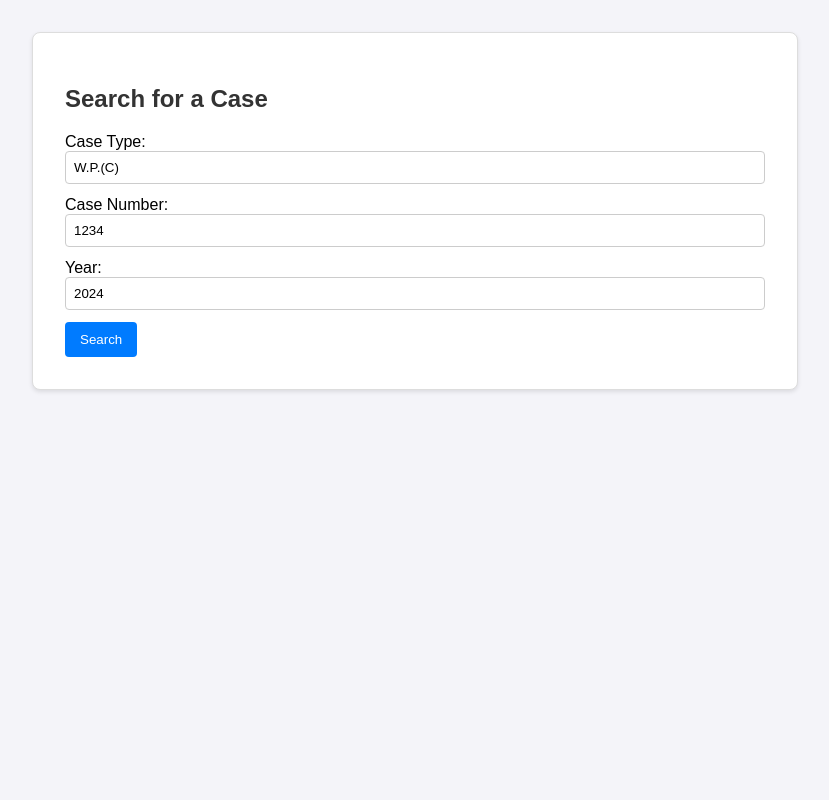
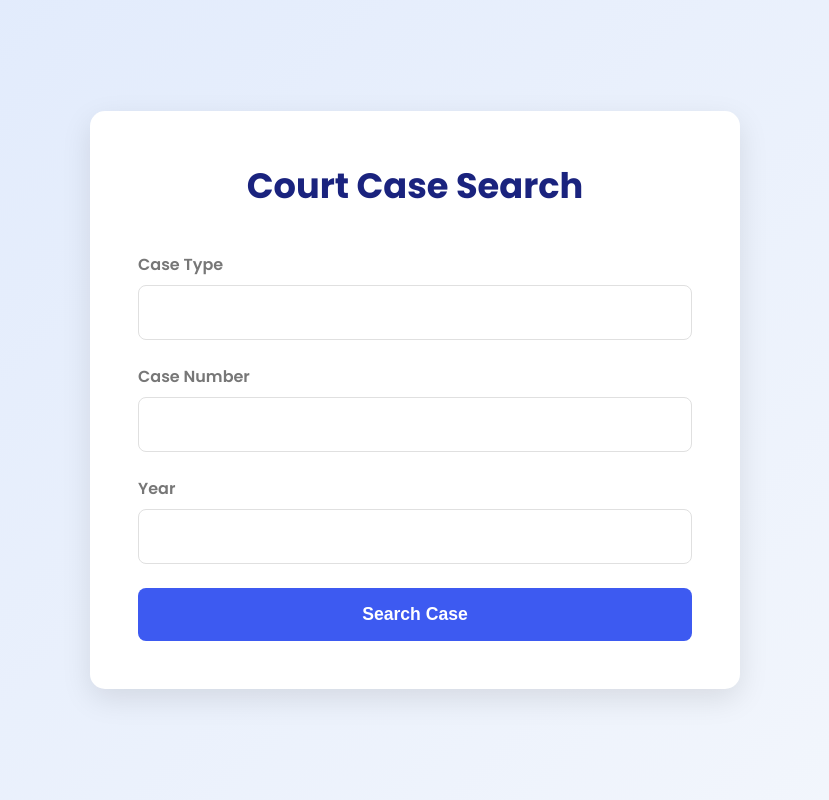
Before and after one commit to Adittii72/task1, a Django app: page / in a window 1280 px wide. Shown: the whole page, without its empty margins (225-1054 px from the left). Run offline with Django 5.2, Linux system fonts and the light colour scheme.

Commit message:
did some final changes as required.

```diff
--- a/core/templates/case_search.html
+++ b/core/templates/case_search.html
@@ -3,50 +3,212 @@
 <head>
     <meta charset="UTF-8">
     <meta name="viewport" content="width=device-width, initial-scale=1.0">
-    <title>Court Data Fetcher</title>
+    <title>Court Case Search | Pro</title>
+    <link rel="preconnect" href="https://fonts.googleapis.com">
+    <link rel="preconnect" href="https://fonts.gstatic.com" crossorigin>
+    <link href="https://fonts.googleapis.com/css2?family=Poppins:wght@400;600;700&display=swap" rel="stylesheet">
     <style>
-        body { font-family: sans-serif; margin: 2em; background-color: #f4f4f9; }
-        .container { max-width: 700px; margin: auto; padding: 2em; border: 1px solid #ddd; border-radius: 8px; background-color: white; box-shadow: 0 2px 4px rgba(0,0,0,0.1); }
-        input { width: 100%; padding: 8px; margin-bottom: 12px; box-sizing: border-box; border: 1px solid #ccc; border-radius: 4px; }
-        button { padding: 10px 15px; background-color: #007bff; color: white; border: none; cursor: pointer; border-radius: 4px; }
-        button:hover { background-color: #0056b3; }
-        .results { margin-top: 2em; border-top: 1px solid #eee; padding-top: 1em; }
-        h2, h3 { color: #333; }
-        p { line-height: 1.6; }
+        :root {
+            --primary-color: #3d5af1;
+            --primary-hover: #304ffe;
+            --background-color: #f4f7fc;
+            --card-background: #ffffff;
+            --text-color: #333;
+            --subtle-text: #777;
+            --border-color: #e0e0e0;
+            --shadow: 0 10px 30px rgba(0, 0, 0, 0.1);
+        }
+
+        * { box-sizing: border-box; margin: 0; padding: 0; }
+
+        body {
+            font-family: 'Poppins', sans-serif;
+            background: linear-gradient(135deg, #e0eafc, var(--background-color));
+            color: var(--text-color);
+            display: flex;
+            justify-content: center;
+            align-items: center;
+            min-height: 100vh;
+            padding: 20px;
+        }
+
+        .card {
+            width: 100%;
+            max-width: 650px;
+            background-color: var(--card-background);
+            padding: 3em;
+            border-radius: 15px;
+            box-shadow: var(--shadow);
+            animation: fadeIn 0.8s ease-out;
+        }
+
+        @keyframes fadeIn {
+            from { opacity: 0; transform: translateY(20px); }
+            to { opacity: 1; transform: translateY(0); }
+        }
+
+        .header { text-align: center; margin-bottom: 2.5em; }
+        .header h1 { font-size: 2.2em; color: #1a237e; }
+
+        .form-group { margin-bottom: 1.5em; }
+        label { display: block; margin-bottom: 0.5em; font-weight: 600; color: var(--subtle-text); }
+
+        input[type="text"] {
+            width: 100%;
+            padding: 14px;
+            border: 1px solid var(--border-color);
+            border-radius: 8px;
+            font-size: 1em;
+            font-family: 'Poppins', sans-serif;
+            transition: all 0.3s;
+        }
+
+        input[type="text"]:focus {
+            outline: none;
+            border-color: var(--primary-color);
+            box-shadow: 0 0 0 4px rgba(61, 90, 241, 0.2);
+        }
+
+        .submit-btn {
+            width: 100%;
+            padding: 16px;
+            font-size: 1.1em;
+            font-weight: 700;
+            color: #fff;
+            background-color: var(--primary-color);
+            border: none;
+            border-radius: 8px;
+            cursor: pointer;
+            transition: all 0.3s;
+            position: relative;
+        }
+
+        .submit-btn:hover {
+            background-color: var(--primary-hover);
+            transform: translateY(-3px);
+            box-shadow: 0 4px 15px rgba(61, 90, 241, 0.4);
+        }
+
+        .submit-btn.loading {
+            cursor: not-allowed;
+            background-color: var(--primary-hover);
+        }
+
+        .submit-btn .spinner {
+            display: none;
+            border: 3px solid rgba(255, 255, 255, 0.3);
+            border-radius: 50%;
+            border-top-color: #fff;
+            width: 20px;
+            height: 20px;
+            animation: spin 1s ease-in-out infinite;
+            margin: 0 auto;
+        }
+
+        .submit-btn.loading .btn-text { display: none; }
+        .submit-btn.loading .spinner { display: block; }
+
+        @keyframes spin { to { transform: rotate(360deg); } }
+
+        .results {
+            margin-top: 3em;
+            border-top: 1px solid #e9ecef;
+            padding-top: 2em;
+            animation: fadeIn 1s ease-out;
+        }
+
+        .results h3 { margin-bottom: 1em; color: #1a237e; text-align: center; }
+
+        .result-item {
+            display: flex;
+            align-items: center;
+            padding: 1em;
+            border-radius: 8px;
+            margin-bottom: 0.8em;
+            background-color: #f8f9fa;
+        }
+
+        .result-item span:first-child {
+            font-weight: 600;
+            color: #555;
+            flex-basis: 40%;
+        }
+
+        .result-item span:last-child {
+            flex-basis: 60%;
+            text-align: right;
+        }
+
+        @media (max-width: 600px) {
+            body { padding: 10px; }
+            .card { padding: 1.5em; }
+        }
     </style>
 </head>
 <body>
 
-    <div class="container">
-        <h2>Search for a Case</h2>
-        <form method="post">
+    <div class="card">
+        <div class="header">
+            <h1>Court Case Search</h1>
+        </div>
+
+        <form id="case-form" method="post">
             {% csrf_token %}
-            <label for="case_type">Case Type:</label>
-            <input type="text" id="case_type" name="case_type" value="W.P.(C)" required>
-
-            <label for="case_number">Case Number:</label>
-            <input type="text" id="case_number" name="case_number" value="1234" required>
-
-            <label for="year">Year:</label>
-            <input type="text" id="year" name="year" value="2024" required>
-
-            <button type="submit">Search</button>
+            <div class="form-group">
+                <label for="case_type">Case Type</label>
+                <input type="text" id="case_type" name="case_type" required>
+            </div>
+            <div class="form-group">
+                <label for="case_number">Case Number</label>
+                <input type="text" id="case_number" name="case_number" required>
+            </div>
+            <div class="form-group">
+                <label for="year">Year</label>
+                <input type="text" id="year" name="year" required>
+            </div>
+            <button type="submit" class="submit-btn" id="submit-button">
+                <span class="btn-text">Search Case</span>
+                <div class="spinner"></div>
+            </button>
         </form>
 
         {% if results %}
         <div class="results">
-            <h3>Results for: {{ query.case_type }} {{ query.case_number }}/{{ query.year }}</h3>
-            <p><strong>Parties:</strong> {{ results.parties_names }}</p>
-            <p><strong>Filing Date:</strong> {{ results.filing_date }}</p>
-            <p><strong>Next Hearing Date:</strong> {{ results.next_hearing_date }}</p>
-            <p><strong>Status:</strong> {{ results.case_status }}</p>
-            <p>
-                <strong>Judgment/Order:</strong>
-                <a href="{{ results.judgment_url }}" target="_blank" download>Download PDF</a>
-            </p>
+            <h3>Results for Case: {{ query.case_type }} {{ query.case_number }}/{{ query.year }}</h3>
+
+            <div class="result-item">
+                <span>&#128101; Parties</span>
+                <span>{{ results.parties_names }}</span>
+            </div>
+            <div class="result-item">
+                <span>&#128197; Filing Date</span>
+                <span>{{ results.filing_date }}</span>
+            </div>
+            <div class="result-item">
+                <span>&#128197; Next Hearing</span>
+                <span>{{ results.next_hearing_date }}</span>
+            </div>
+            <div class="result-item">
+                <span>&#128204; Status</span>
+                <span>{{ results.case_status }}</span>
+            </div>
+            <div class="result-item">
+                <span>&#128196; Judgment/Order</span>
+                <span><a href="{{ results.judgment_url }}" target="_blank" download>Download PDF</a></span>
+            </div>
+
         </div>
         {% endif %}
     </div>
 
+    <script>
+        const form = document.getElementById('case-form');
+        const submitButton = document.getElementById('submit-button');
+
+        form.addEventListener('submit', function() {
+            submitButton.classList.add('loading');
+        });
+    </script>
+
 </body>
 </html>
--- a/core/views.py
+++ b/core/views.py
@@ -1,20 +1,15 @@
 from django.shortcuts import render
-from .scraper import fetch_mock_case_details # Import our mock scraper
-from .models import CaseQuery # Import our database model
+from .scraper import fetch_mock_case_details
+from .models import CaseQuery
 import json
 
 def case_search_view(request):
     context = {}
     if request.method == 'POST':
-        # Get data from the submitted form
         case_type = request.POST.get('case_type')
         case_number = request.POST.get('case_number')
         year = request.POST.get('year')
-
-        # Call our mock scraper to get fake results
         results = fetch_mock_case_details(case_type, case_number, year)
-
-        # Store the query and raw response in the database [cite: 24]
         CaseQuery.objects.create(
             case_type=case_type,
             case_number=case_number,
@@ -23,11 +18,8 @@ def case_search_view(request):
             filing_date=results.get('filing_date'),
             next_hearing_date=results.get('next_hearing_date'),
             case_status=results.get('case_status'),
-            raw_response=json.dumps(results) # Store the full response
+            raw_response=json.dumps(results)
         )
-
-        # Pass the results to the template to be displayed [cite: 25]
         context['results'] = results
         context['query'] = {'case_type': case_type, 'case_number': case_number, 'year': year}
-
     return render(request, 'case_search.html', context)
```
Also changed, not shown: core/scraper.py (+12 -8 lines), README.md.
